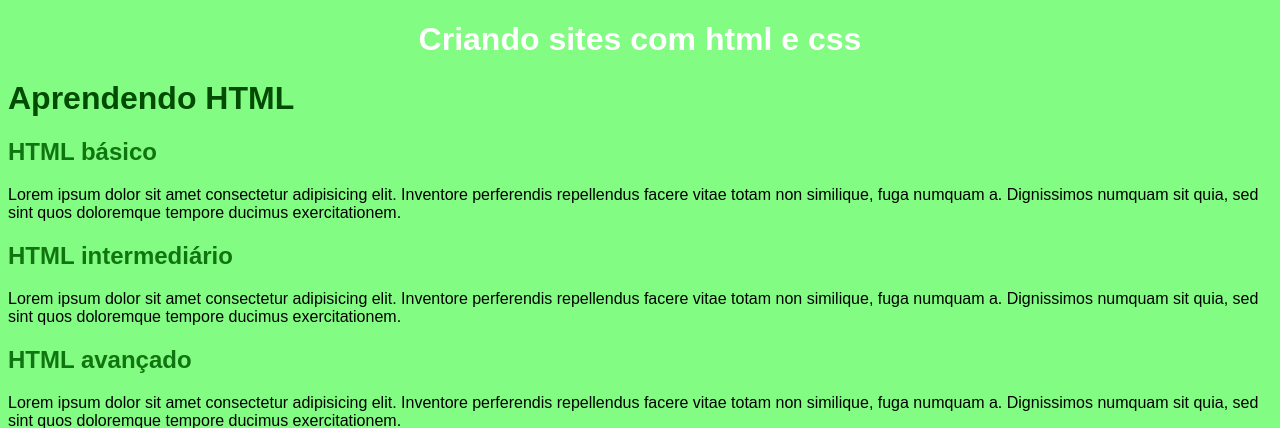
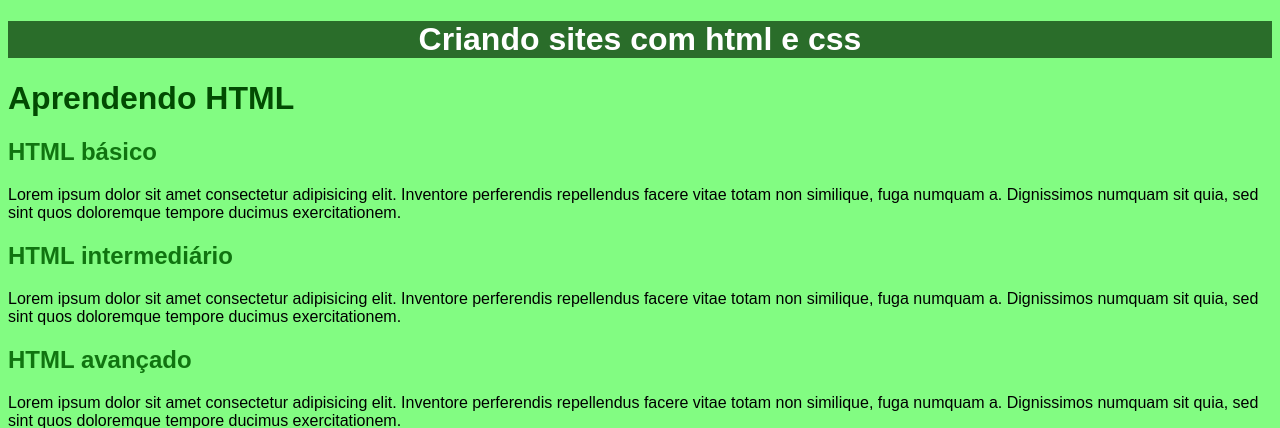
Before and after one commit to EnergyNeumann/projects, a PHP site: page / in a window 1280 px wide. Shown: the top 428 px of the page. Run offline with PHP 8.4, Linux system fonts and the light colour scheme.

Commit message:
arrumando um erro que estava escrito git no proprio texto kkkkk

```diff
--- a/html-css/estudandoalgumascoisas/id_com_css/style.css
+++ b/html-css/estudandoalgumascoisas/id_com_css/style.css
@@ -10,7 +10,7 @@ h1{
 
 h1#principal{
     text-align: center;
-    backgroundgit ad-color: rgb(42, 109, 42);
+    background-color: rgb(42, 109, 42);
     color: white;
 }
 
```
